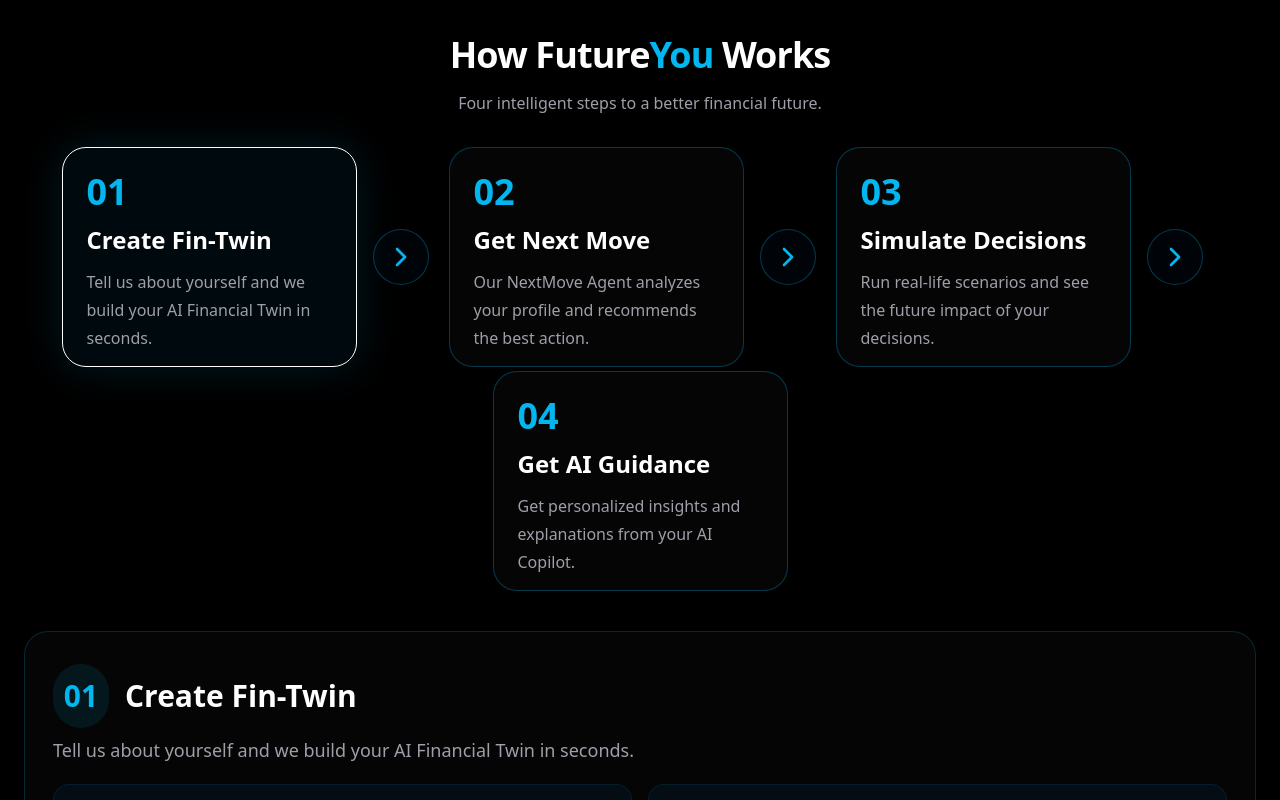
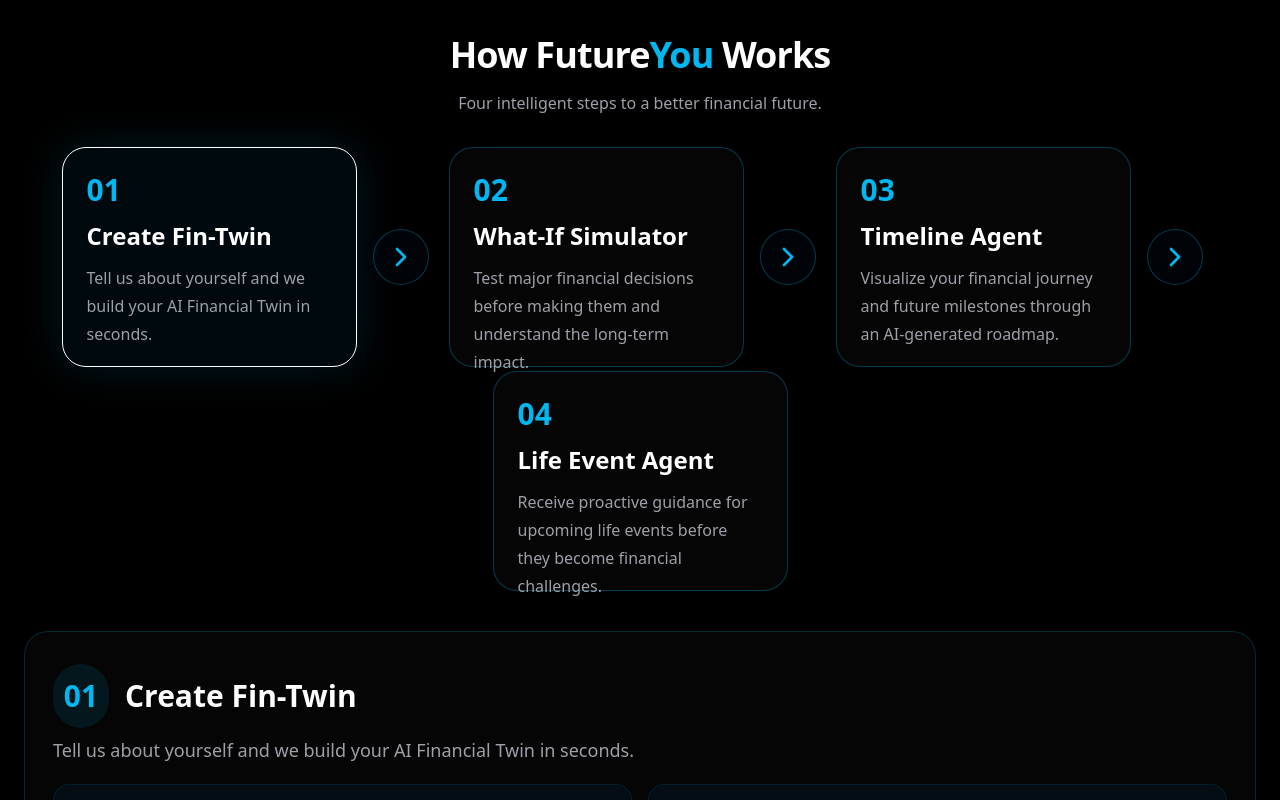
Before and after one commit to shivampawar1812/FutureYou, a Next.js app in the folder frontend/: page / in a window 1280 px wide. Shown: the part 945-1745 px from the top of the page. Built offline with nearby package versions, Linux system fonts and the light colour scheme.

Commit message:
Update the working description page

```diff
--- a/frontend/app/copilot/page.tsx
+++ /dev/null
@@ -1,32 +0,0 @@
-import BackgroundGlow from "@/components/BackgroundGlow"
-import Navbar from "@/components/Navbar";
-import Footer from "@/components/Footer";
-
-export default function CopilotPage() {
-  return (
-    <main className="relative min-h-[80vh]">
-      <BackgroundGlow />
-
-      <Navbar />
-
-      <div className="relative mx-auto max-w-10xl px-6 py-3">
-      <div className="h-px w-full bg-gradient-to-r from-transparent via-[#02B6EF]/60 to-transparent" />
-      </div>
-
-      <div className="relative mx-auto max-w-10xl px-6 mt-6">
-      <div className="h-px w-full bg-gradient-to-r from-transparent via-[#02B6EF]/20 to-transparent" />
-      </div>
-
-    <div className="flex justify-center mb-">
-      <img src="/fintwinimage.png" alt="FinTwin" height={80} width={400} />
-    </div>
-
-    <div className="relative mx-auto max-w-10xl px-6 py-3">
-      <div className="h-px w-full bg-gradient-to-r from-transparent via-[#02B6EF]/60 to-transparent" />
-      </div>
-
-      <Footer/>
-
-    </main>
-  );
-}
--- a/frontend/components/Features.tsx
+++ b/frontend/components/Features.tsx
@@ -10,7 +10,7 @@
     {
       title: "Financial Twin",
       description:
-        "Analyze your current financial health,risk profile and next best action..",
+        "Analyze your current financial health, risk profile and next best action with AI....",
       route: "/twin",
     },
     {
--- a/frontend/components/HowItWorks.tsx
+++ b/frontend/components/HowItWorks.tsx
@@ -19,38 +19,38 @@
     },
     {
       number: "02",
-      title: "Get Next Move",
+      title: "What-If Simulator",
       description:
-        "Our NextMove Agent analyzes your profile and recommends the best action.",
+        "Test major financial decisions before making them and understand the long-term impact.",
       details: [
-        "Behavior Analysis",
-        "Opportunity Detection",
-        "Personalized Actions",
-        "Financial Prioritization",
+        "Home Purchase Simulation",
+        "Loan Affordability Analysis",
+        "Investment Scenarios",
+        "Goal Impact Forecasting",
       ],
     },
     {
       number: "03",
-      title: "Simulate Decisions",
+      title: "Timeline Agent",
       description:
-        "Run real-life scenarios and see the future impact of your decisions.",
+        "Visualize your financial journey and future milestones through an AI-generated roadmap.",
       details: [
-        "Home Purchase Simulation",
-        "Retirement Planning",
-        "Investment Scenarios",
-        "Goal Forecasting",
+        "Future Wealth Projections",
+        "Goal Achievement Timeline",
+        "Retirement Readiness Tracking",
+        "Financial Milestone Mapping",
       ],
     },
     {
       number: "04",
-      title: "Get AI Guidance",
+      title: "Life Event Agent",
       description:
-        "Get personalized insights and explanations from your AI Copilot.",
+        "Receive proactive guidance for upcoming life events before they become financial challenges.",
       details: [
-        "Natural Language Advice",
-        "Decision Explanations",
-        "Personalized Coaching",
-        "Future Planning Insights",
+        "Home Purchase Planning",
+        "Marriage Readiness Insights",
+        "Child Education Forecasting",
+        "Retirement Preparation Alerts",
       ],
     },
   ];
@@ -96,7 +96,7 @@
             <div className="mb-3">
                 <span
                 className="
-                    text-4xl
+                    text-3xl
                     font-bold
                     text-[#02B6EF]
                 "
```
